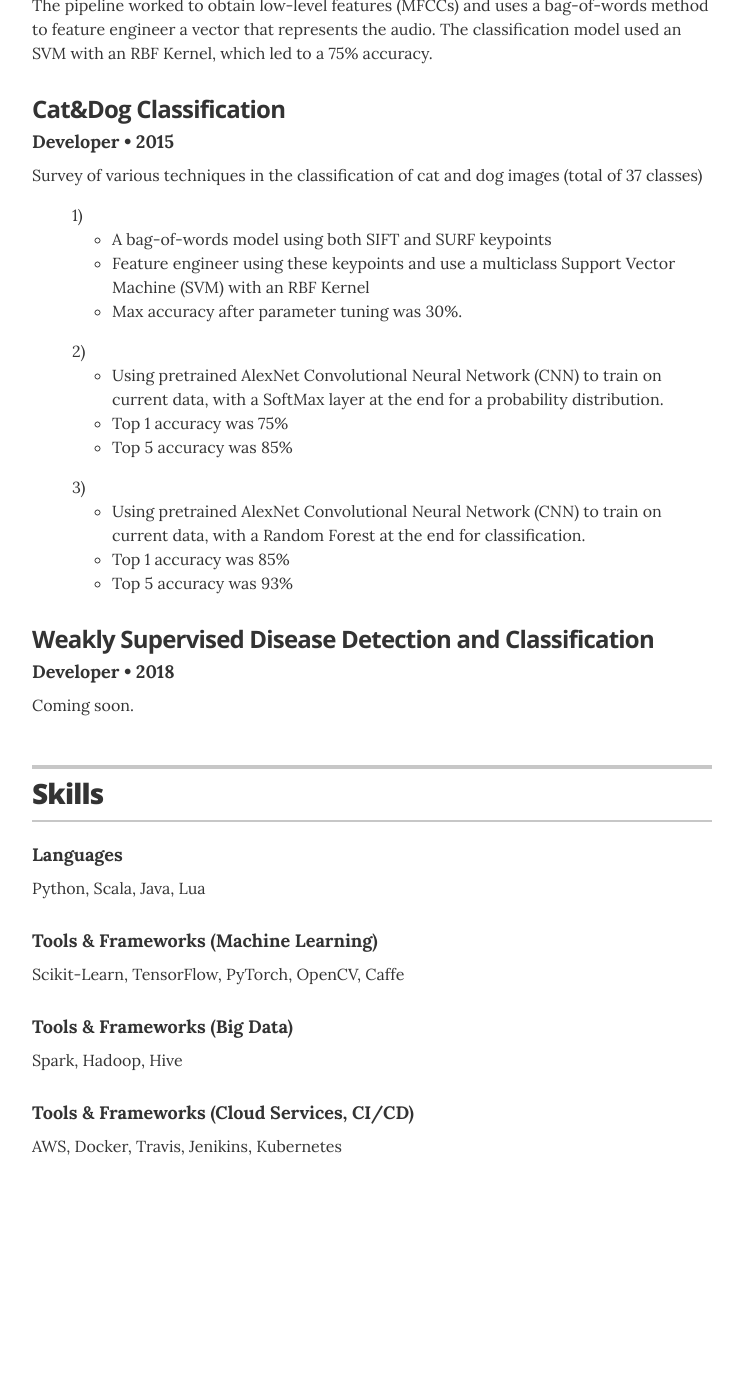
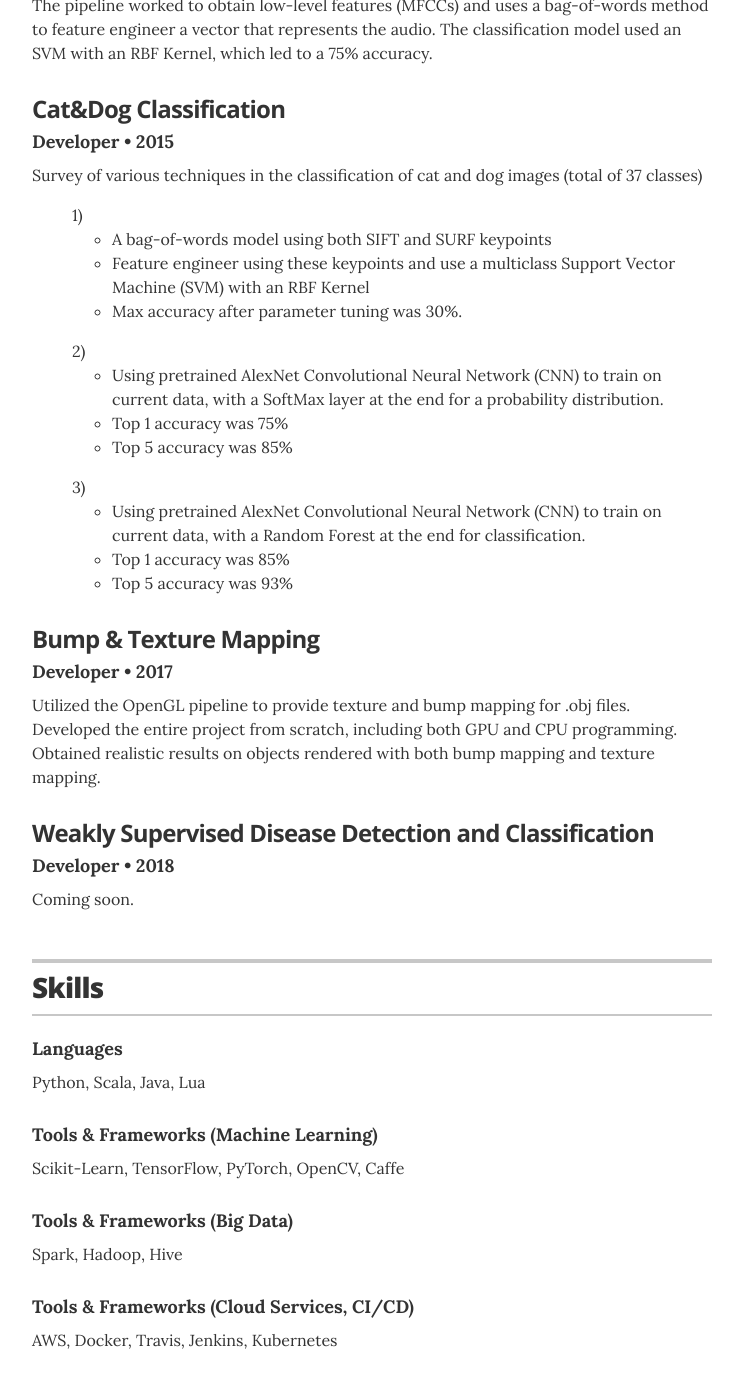
Before and after one commit to mafshar/mafshar.github.io, a Jekyll site: the page built from index.html, in a window 1280 px wide and 1400 px high, scrolled down 2281 px. Shown: the top 1388 px of the window, without its empty margins (268-1011 px from the left). Built offline with Jekyll 4.4.1, drawn with Linux system fonts in a browser that asks for light colours; before the commit the page ends 3487 px from its top, so only the background shows below that.

Commit message:
update skills and projects

```diff
--- a/_data/projects.yml
+++ b/_data/projects.yml
@@ -29,6 +29,13 @@
   # url: "#"
   description: Survey of various techniques in the classification of cat and dog images (total of 37 classes) <ul>1)<ul><li>A bag-of-words model using both SIFT and SURF keypoints</li></ul> <ul><li>Feature engineer using these keypoints and use a multiclass Support Vector Machine (SVM) with an RBF Kernel</li></ul> <ul><li>Max accuracy after parameter tuning was 30%.</li></ul></ul><ul>2)<ul><li>Using pretrained AlexNet Convolutional Neural Network (CNN) to train on current data, with a SoftMax layer at the end for a probability distribution.</li></ul><ul><li>Top 1 accuracy was 75%</li></ul><ul><li>Top 5 accuracy was 85%</li></ul></ul><ul>3)<ul><li>Using pretrained AlexNet Convolutional Neural Network (CNN) to train on current data, with a Random Forest at the end for classification.</li></ul><ul><li>Top 1 accuracy was 85%</li></ul><ul><li>Top 5 accuracy was 93%</li></ul></ul>
 
+# Computer Graphics Project
+- project: Bump & Texture Mapping
+  role: Developer
+  duration: 2017
+  # url: "#"
+  description: Utilized the OpenGL pipeline to provide texture and bump mapping for .obj files. Developed the entire project from scratch, including both GPU and CPU programming. Obtained realistic results on objects rendered with both bump mapping and texture mapping.
+
 # Weakly Supervised Disease Detection and Classification
 - project: Weakly Supervised Disease Detection and Classification
   role: Developer
--- a/_data/skills.yml
+++ b/_data/skills.yml
@@ -13,4 +13,4 @@
 
 # Cloud Services
 - skill: Tools & Frameworks (Cloud Services, CI/CD)
-  description: AWS, Docker, Travis, Jenikins, Kubernetes
+  description: AWS, Docker, Travis, Jenkins, Kubernetes
```
